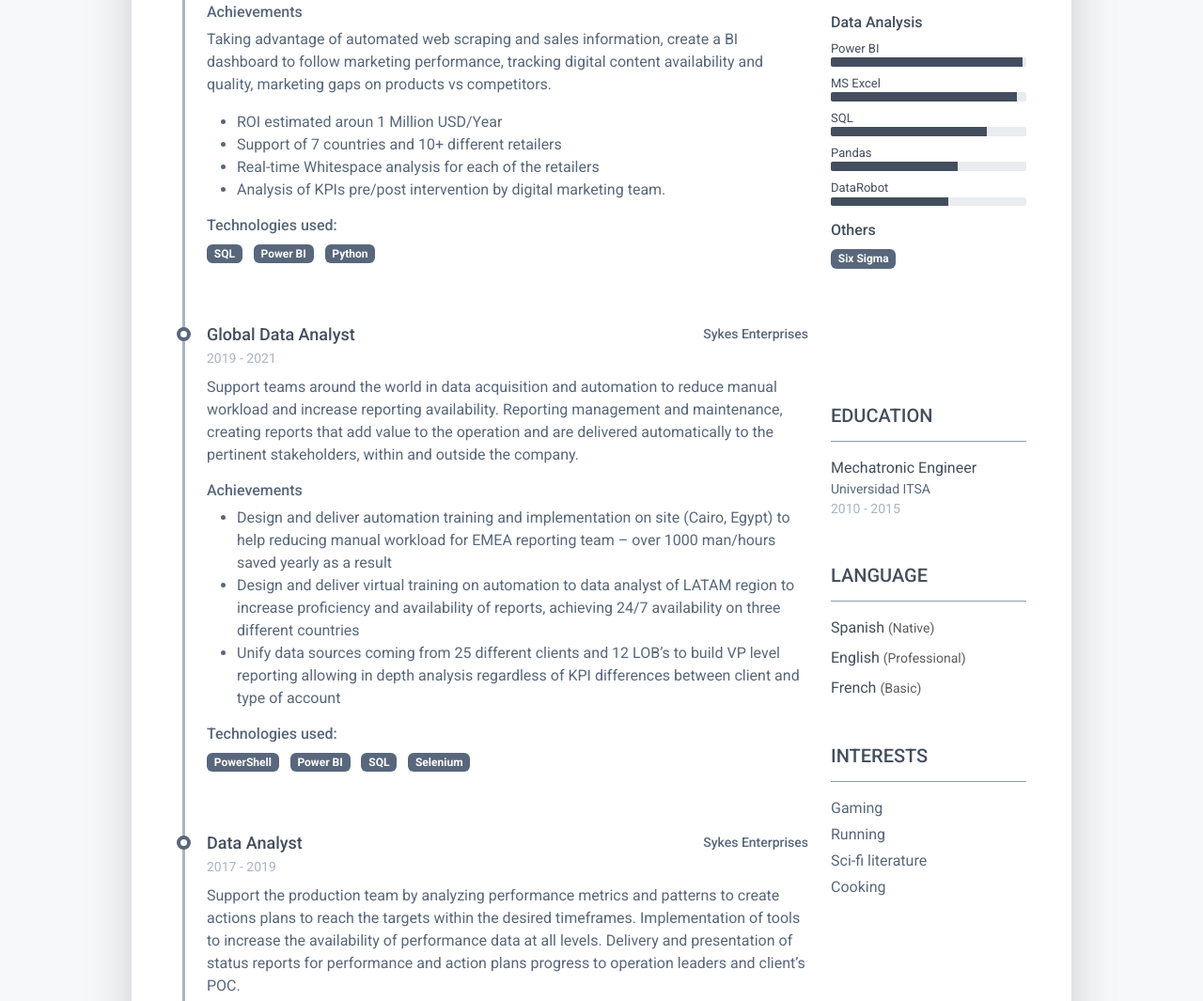
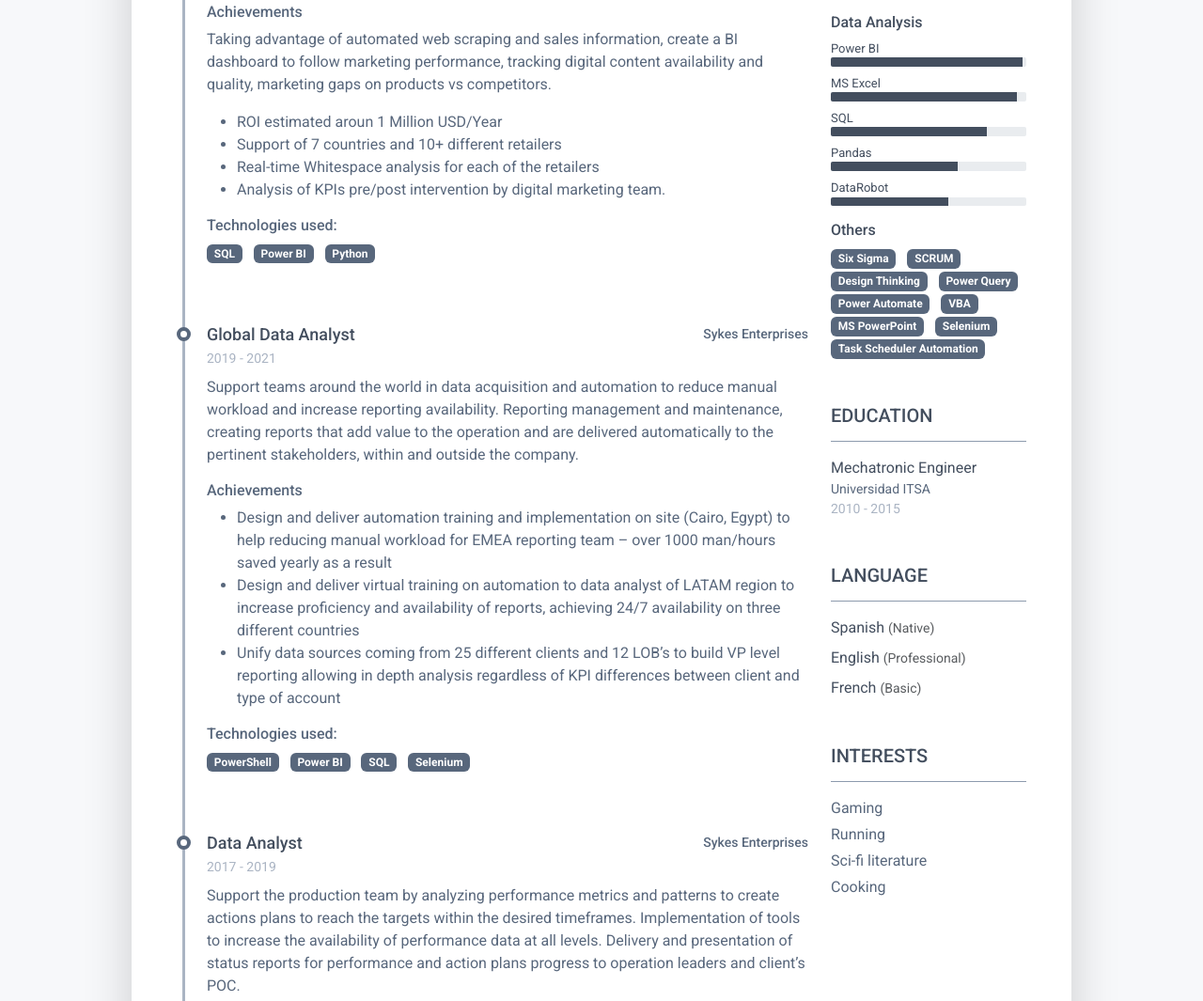
Before and after one commit to Jhilbran/Jhilbran.github.io, a plain HTML site: page index.html in a window 1280 px wide. Shown: the part 670-1735 px from the top of the page at 94% size. Drawn offline with Linux system fonts and the light colour scheme.

Commit message:
Fixed background for other skills

```diff
--- a/index.html
+++ b/index.html
@@ -364,22 +364,22 @@
 									<ul class="list-inline">
 										<li class="list-inline-item"><span class="badge bg-secondary badge-pill">Six Sigma</span>
 										</li>
-										<li class="list-inline-item"><span class="badge badge-light">SCRUM</span>
+										<li class="list-inline-item"><span class="badge bg-secondary badge-pill">SCRUM</span>
 										</li>
-										<li class="list-inline-item"><span class="badge badge-light">Design
+										<li class="list-inline-item"><span class="badge bg-secondary badge-pill">Design
 												Thinking</span></li>
-										<li class="list-inline-item"><span class="badge badge-light">Power Query</span>
+										<li class="list-inline-item"><span class="badge bg-secondary badge-pill">Power Query</span>
 										</li>
-										<li class="list-inline-item"><span class="badge badge-light">Power
+										<li class="list-inline-item"><span class="badge bg-secondary badge-pill">Power
 												Automate</span>
 										</li>
-										<li class="list-inline-item"><span class="badge badge-light">VBA</span></li>
-										<li class="list-inline-item"><span class="badge badge-light">MS
+										<li class="list-inline-item"><span class="badge bg-secondary badge-pill">VBA</span></li>
+										<li class="list-inline-item"><span class="badge bg-secondary badge-pill">MS
 											PowerPoint</span>
 										</li>
-										<li class="list-inline-item"><span class="badge badge-light">Selenium</span>
+										<li class="list-inline-item"><span class="badge bg-secondary badge-pill">Selenium</span>
 										</li>
-										<li class="list-inline-item"><span class="badge badge-light">Task Scheduler
+										<li class="list-inline-item"><span class="badge bg-secondary badge-pill">Task Scheduler
 												Automation</span></li>
 									</ul>
 								</div>
```
